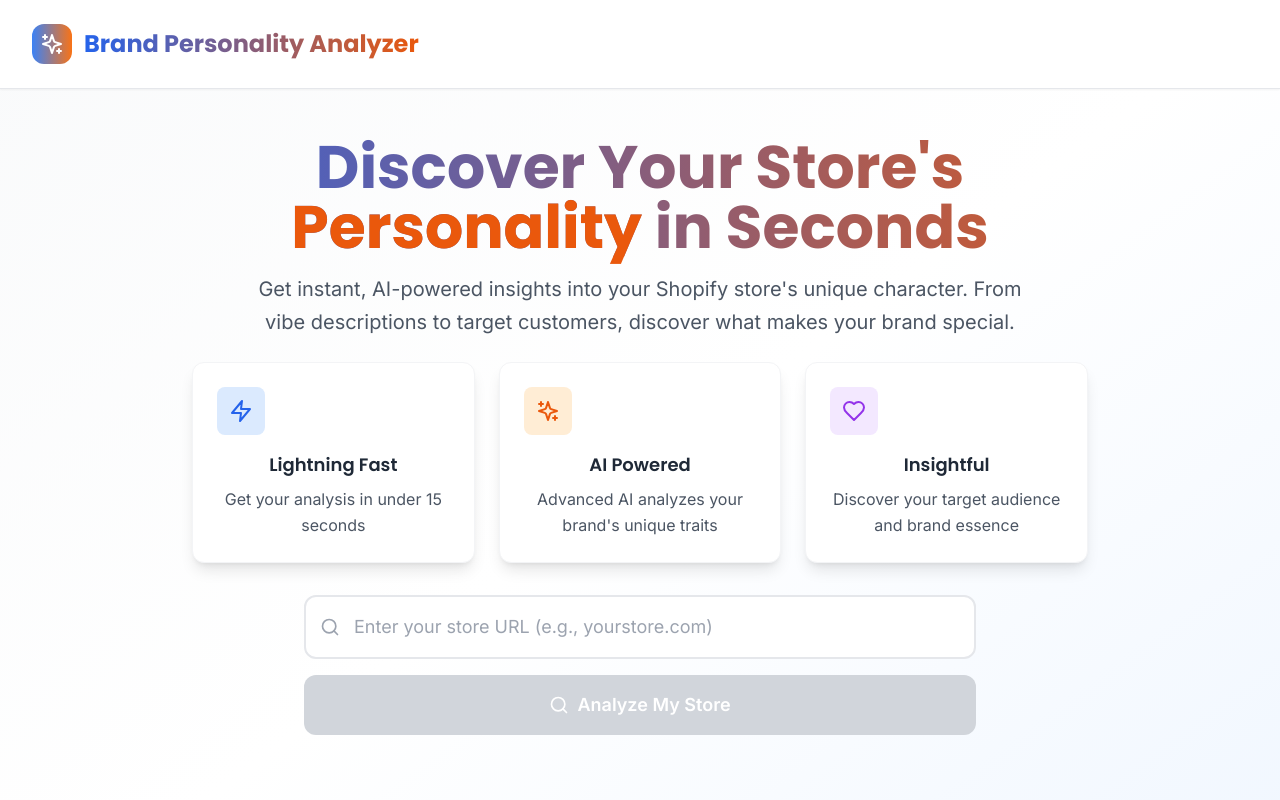
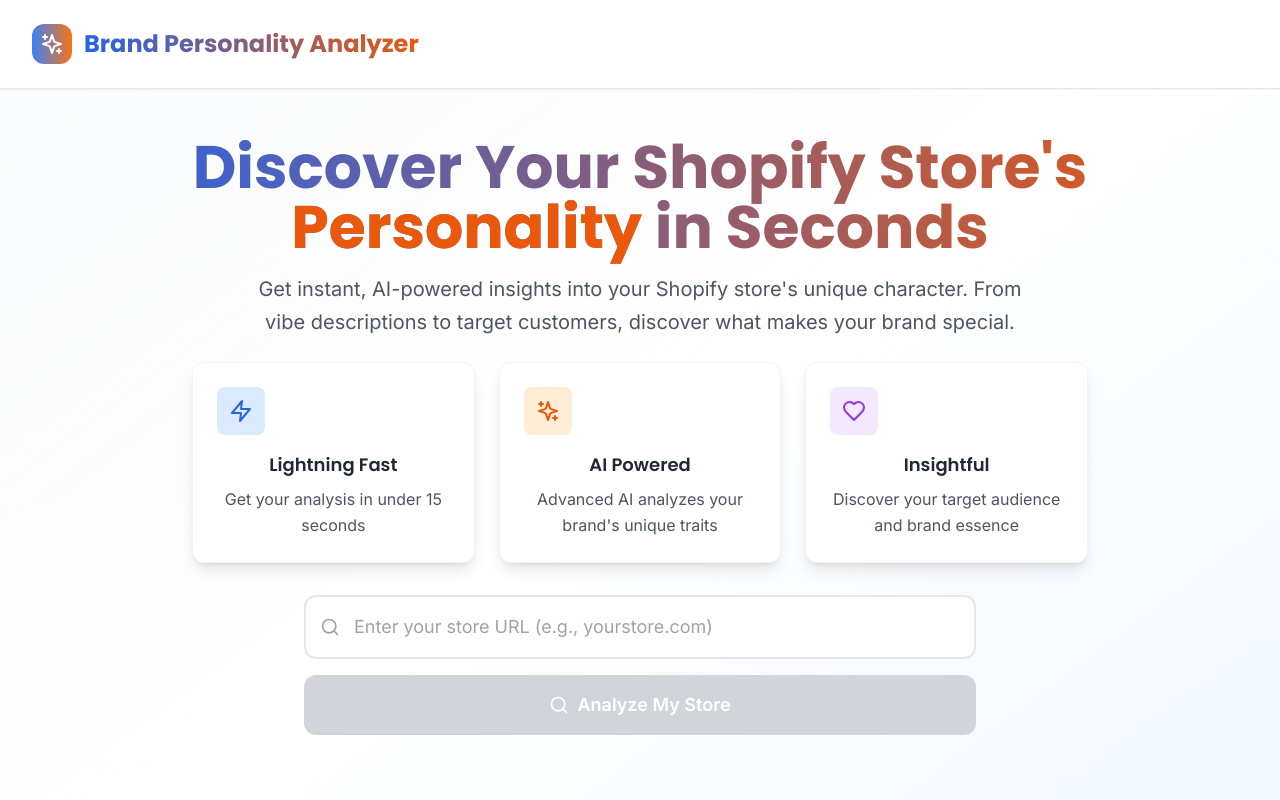
Before and after one commit to khammal/shopify-brand-personality-analyzer, a Next.js app: page / in a window 1280 px wide. Shown: the top 800 px of the page. Built offline with nearby package versions, Linux system fonts and the light colour scheme.

Commit message:
Update landing page message

```diff
--- a/app/page.tsx
+++ b/app/page.tsx
@@ -122,7 +122,7 @@ export default function Home() {
             <div className="space-y-6">
               <div className="space-y-4">
                 <h2 className="text-4xl md:text-6xl font-bold gradient-text leading-tight">
-                  Discover Your Store's
+                  Discover Your Shopify Store's
                   <br />
                   <span className="text-accent-600">Personality</span> in Seconds
                 </h2>
--- a/pages/index.tsx
+++ b/pages/index.tsx
@@ -122,7 +122,7 @@ export default function Home() {
             <div className="space-y-6">
               <div className="space-y-4">
                 <h2 className="text-4xl md:text-6xl font-bold gradient-text leading-tight">
-                  Discover Your Store's
+                  Discover Your Shopify Store's
                   <br />
                   <span className="text-accent-600">Personality</span> in Seconds
                 </h2>
```
